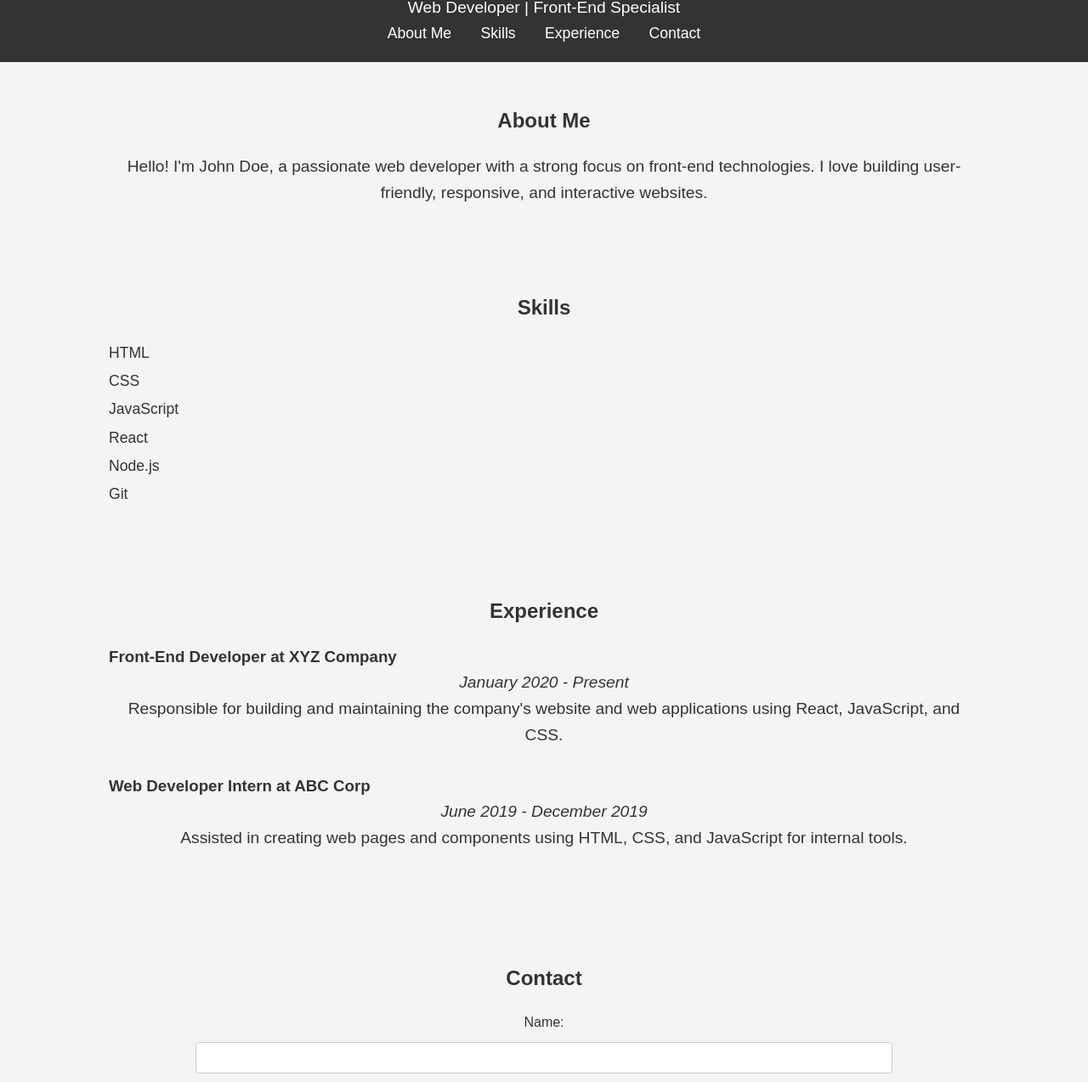
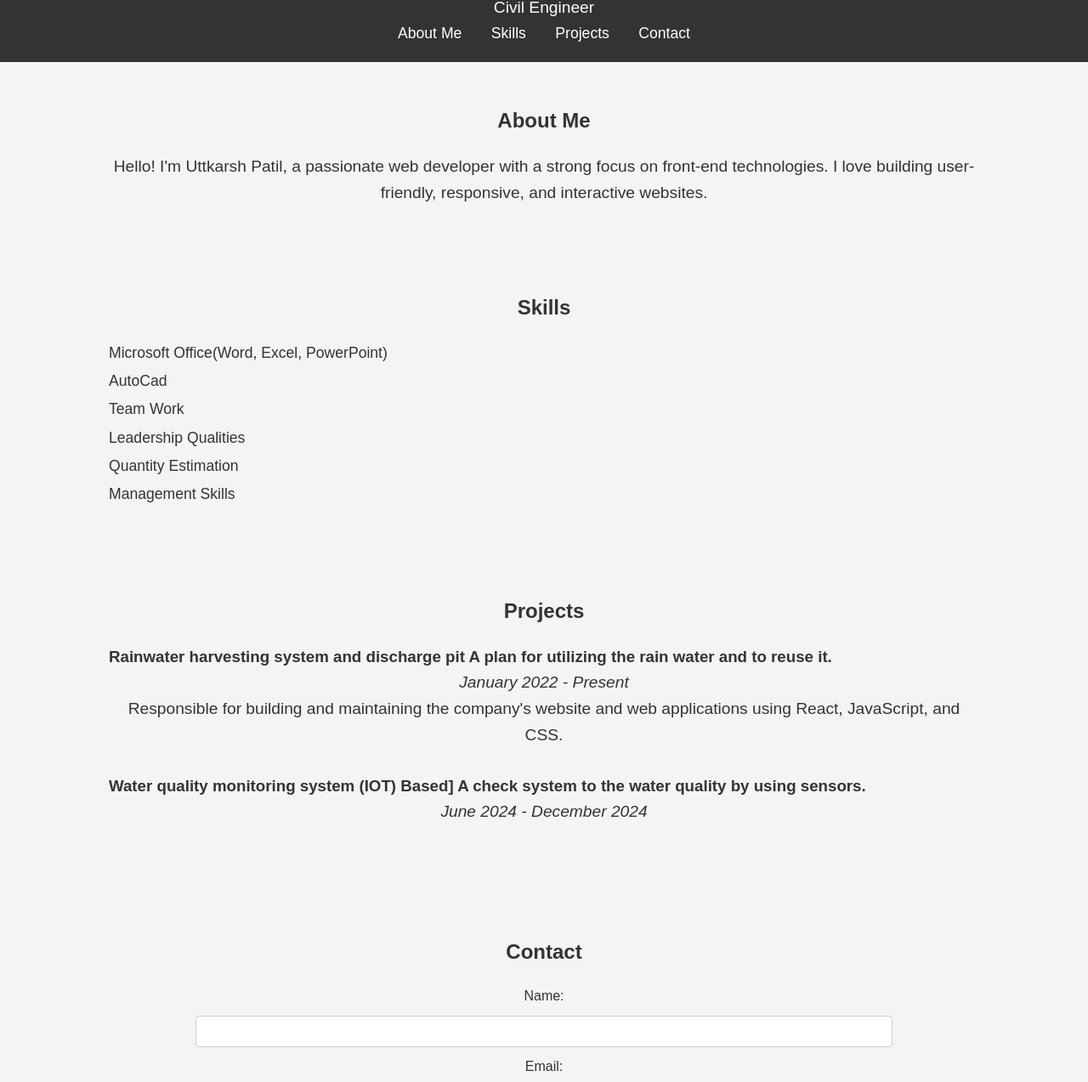
Before and after one commit to patiluttkarsh/resume, a plain HTML site: page index.html in a window 1280 px wide. Shown: the part 90-1363 px from the top of the page at 85% size. Drawn offline with Linux system fonts and the light colour scheme.

Commit message:
Update index.html

```diff
--- a/index.html
+++ b/index.html
@@ -11,13 +11,13 @@
 
     <header>
         <div class="container">
-            <h1>John Doe</h1>
-            <p>Web Developer | Front-End Specialist</p>
+            <h1>Uttkarsh Patil</h1>
+            <p>Civil Engineer </p>
             <nav>
                 <ul>
                     <li><a href="#about">About Me</a></li>
                     <li><a href="#skills">Skills</a></li>
-                    <li><a href="#experience">Experience</a></li>
+                    <li><a href="#projects">Projects</a></li>
                     <li><a href="#contact">Contact</a></li>
                 </ul>
             </nav>
@@ -27,7 +27,7 @@
     <section id="about" class="section">
         <div class="container">
             <h2>About Me</h2>
-            <p>Hello! I'm John Doe, a passionate web developer with a strong focus on front-end technologies. I love building user-friendly, responsive, and interactive websites.</p>
+            <p>Hello! I'm Uttkarsh Patil, a passionate web developer with a strong focus on front-end technologies. I love building user-friendly, responsive, and interactive websites.</p>
         </div>
     </section>
 
@@ -35,28 +35,29 @@
         <div class="container">
             <h2>Skills</h2>
             <ul>
-                <li>HTML</li>
-                <li>CSS</li>
-                <li>JavaScript</li>
-                <li>React</li>
-                <li>Node.js</li>
-                <li>Git</li>
+                <li>Microsoft Office(Word, Excel, PowerPoint)</li>
+                <li>AutoCad</li>
+                <li>Team Work</li>
+                <li>Leadership Qualities</li>
+                <li>Quantity Estimation</li>
+                <li>Management Skills</li>
             </ul>
         </div>
     </section>
 
-    <section id="experience" class="section">
+    <section id="Projects" class="section">
         <div class="container">
-            <h2>Experience</h2>
+            <h2>Projects</h2>
             <div class="experience-item">
-                <h3>Front-End Developer at XYZ Company</h3>
-                <p><em>January 2020 - Present</em></p>
+                <h3>Rainwater harvesting system and discharge pit
+                    A plan for utilizing the rain water and to reuse it.</h3>
+                <p><em>January 2022 - Present</em></p>
                 <p>Responsible for building and maintaining the company's website and web applications using React, JavaScript, and CSS.</p>
             </div>
             <div class="experience-item">
-                <h3>Web Developer Intern at ABC Corp</h3>
-                <p><em>June 2019 - December 2019</em></p>
-                <p>Assisted in creating web pages and components using HTML, CSS, and JavaScript for internal tools.</p>
+                <h3>Water quality monitoring system (IOT) Based]
+                    A check system to the water quality by using sensors.</h3>
+                <p><em>June 2024 - December 2024</em></p>
             </div>
         </div>
     </section>
@@ -79,7 +80,7 @@
 
     <footer>
         <div class="container">
-            <p>&copy; 2024 John Doe | All Rights Reserved</p>
+            <p>&copy; 2024 Uttkarsh Patil | All Rights Reserved</p>
         </div>
     </footer>
 
```
